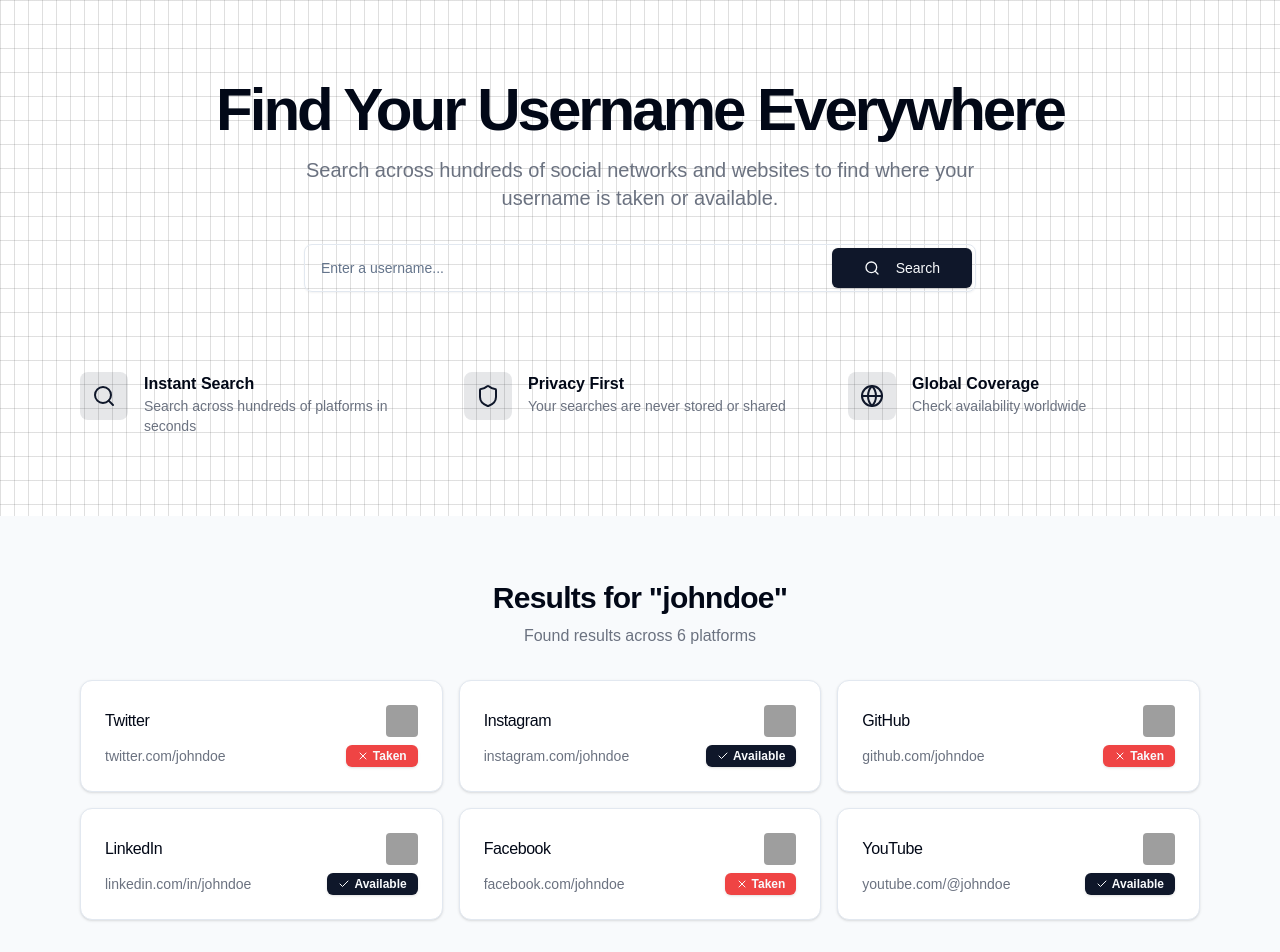
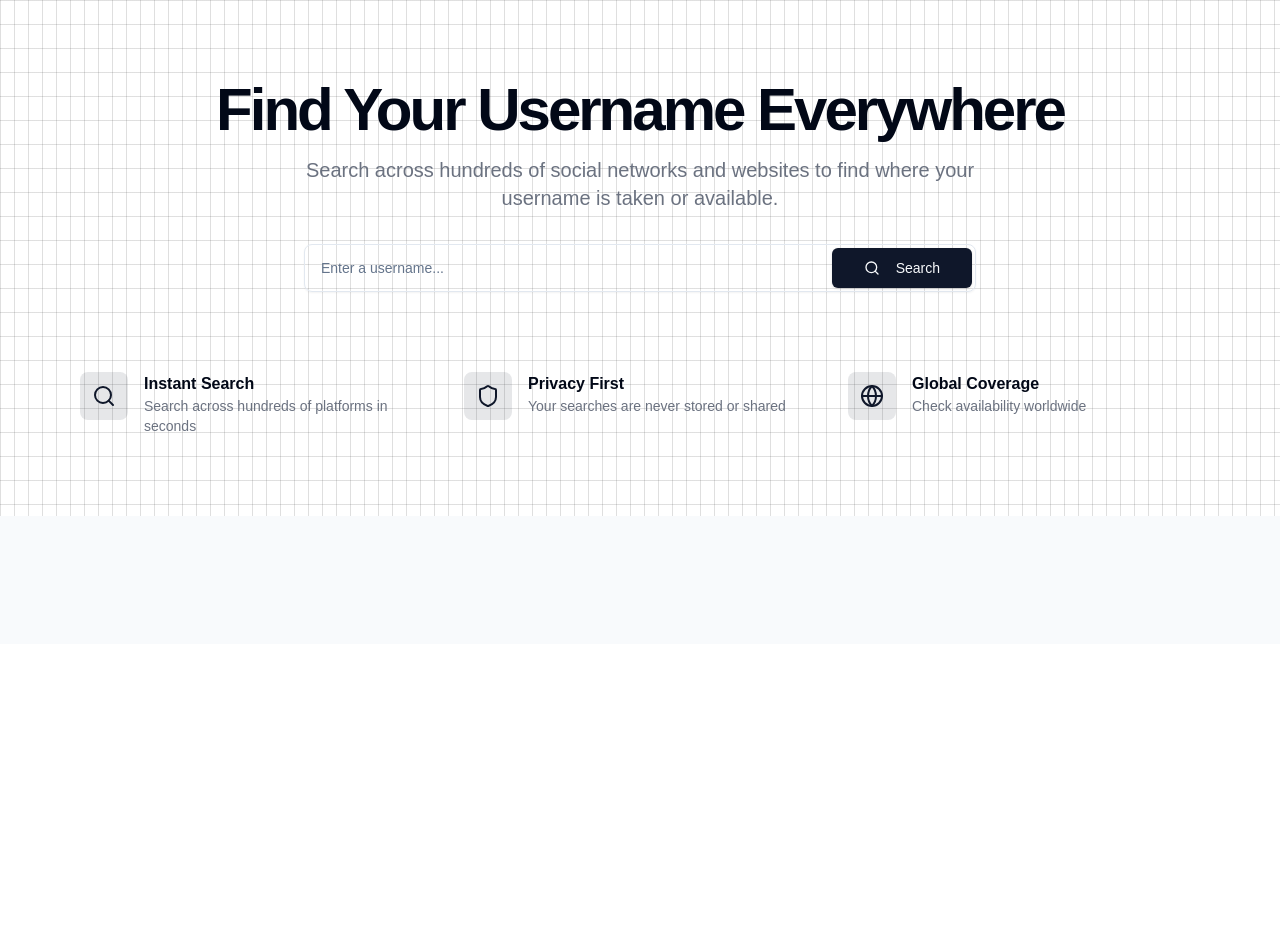
Before and after one commit to miharyjoe/sherlock_saas_frontend, a Next.js app: page / in a window 1280 px wide. Shown: the top 952 px of the page. After the commit the page ends 800 px from the top, so only its background shows below. Built offline with nearby package versions, Linux system fonts and the light colour scheme; grey boxes are pictures that could not be loaded.

Commit message:
feat: implement search functionality with loading state and results display

```diff
--- a/app/page.tsx
+++ b/app/page.tsx
@@ -1,9 +1,32 @@
+"use client";
+
 import { SearchBar } from "@/components/search-bar";
-import { SiteResults } from "@/components/site-result";
 
 import { Globe, Search, Shield } from "lucide-react";
+import { useState } from "react";
+
+import { SiteResults } from "@/components/site-result";
+import { SearchState } from "@/type/usernameType";
 
 export default function Home() {
+  const [searchState, setSearchState] = useState<SearchState>({
+    isLoading: false,
+    results: null,
+    error: null,
+  });
+  const [searchedUsername, setSearchedUsername] = useState<string>("");
+
+  const handleSearchComplete = (state: SearchState) => {
+    setSearchState(state);
+    if (!state.isLoading && !state.error) {
+      setSearchedUsername(
+        state.results
+          ? Object.values(state.results)[0].split("/").slice(-1)[0]
+          : ""
+      );
+    }
+  };
+
   return (
     <main className="min-h-screen">
       {/* Hero Section */}
@@ -21,7 +44,7 @@ export default function Home() {
           </div>
 
           <div className="mt-8">
-            <SearchBar />
+            <SearchBar onSearchComplete={handleSearchComplete} />
           </div>
 
           {/* Features */}
@@ -66,7 +89,12 @@ export default function Home() {
       {/* Results Section */}
       <section className="bg-muted/50">
         <div className="mx-auto max-w-6xl px-4 py-16">
-          <SiteResults />
+          <SiteResults
+            isLoading={searchState.isLoading}
+            results={searchState.results}
+            error={searchState.error}
+            searchedUsername={searchedUsername}
+          />
         </div>
       </section>
     </main>
--- a/components/search-bar.tsx
+++ b/components/search-bar.tsx
@@ -4,14 +4,42 @@ import { Button } from "@/components/ui/button";
 import { Input } from "@/components/ui/input";
 import { Search } from "lucide-react";
 import { useState } from "react";
+import axios from "axios";
+import { SearchState } from "@/type/usernameType";
 
-export function SearchBar() {
+interface SearchBarProps {
+  onSearchComplete: (results: SearchState) => void;
+}
+
+export function SearchBar({ onSearchComplete }: SearchBarProps) {
   const [username, setUsername] = useState("");
+  const [isSearching, setIsSearching] = useState(false);
 
-  const handleSubmit = (e: React.FormEvent) => {
+  const handleSubmit = async (e: React.FormEvent) => {
     e.preventDefault();
-    // Handle search logic here
-    console.log("Searching for:", username);
+    if (!username.trim()) return;
+
+    setIsSearching(true);
+    onSearchComplete({ isLoading: true, results: null, error: null });
+
+    try {
+      const response = await axios.get(
+        `https://sherlock-saas-backend.onrender.com/check_username/?username=${username}`
+      );
+      onSearchComplete({
+        isLoading: false,
+        results: response.data,
+        error: null,
+      });
+    } catch (error) {
+      onSearchComplete({
+        isLoading: false,
+        results: null,
+        error: "Failed to fetch results. Please try again.",
+      });
+    } finally {
+      setIsSearching(false);
+    }
   };
 
   return (
@@ -23,10 +51,16 @@ export function SearchBar() {
           value={username}
           onChange={(e) => setUsername(e.target.value)}
           className="h-12 flex-1 rounded-lg pl-4 pr-20 text-base"
+          disabled={isSearching}
         />
-        <Button type="submit" size="lg" className="absolute right-1 h-10">
+        <Button
+          type="submit"
+          size="lg"
+          className="absolute right-1 h-10"
+          disabled={isSearching}
+        >
           <Search className="h-4 w-4 mr-2" />
-          Search
+          {isSearching ? "Searching..." : "Search"}
         </Button>
       </div>
     </form>
--- a/components/site-result.tsx
+++ b/components/site-result.tsx
@@ -2,88 +2,101 @@
 
 import { Badge } from "@/components/ui/badge";
 import { Card, CardContent, CardHeader, CardTitle } from "@/components/ui/card";
-import { Check, X } from "lucide-react";
+import { Skeleton } from "@/components/ui/skeleton";
+import { UsernameResults } from "@/type/usernameType";
+
+import { ExternalLink } from "lucide-react";
 import Image from "next/image";
 
-// Sample data - in a real app, this would come from your API
-const sampleResults = [
-  {
-    site: "Twitter",
-    available: false,
-    url: "twitter.com/johndoe",
-    icon: "/placeholder.svg?height=32&width=32",
-  },
-  {
-    site: "Instagram",
-    available: true,
-    url: "instagram.com/johndoe",
-    icon: "/placeholder.svg?height=32&width=32",
-  },
-  {
-    site: "GitHub",
-    available: false,
-    url: "github.com/johndoe",
-    icon: "/placeholder.svg?height=32&width=32",
-  },
-  {
-    site: "LinkedIn",
-    available: true,
-    url: "linkedin.com/in/johndoe",
-    icon: "/placeholder.svg?height=32&width=32",
-  },
-  {
-    site: "Facebook",
-    available: false,
-    url: "facebook.com/johndoe",
-    icon: "/placeholder.svg?height=32&width=32",
-  },
-  {
-    site: "YouTube",
-    available: true,
-    url: "youtube.com/@johndoe",
-    icon: "/placeholder.svg?height=32&width=32",
-  },
-];
+interface SiteResultsProps {
+  isLoading: boolean;
+  results: UsernameResults | null;
+  error: string | null;
+  searchedUsername?: string;
+}
 
-export function SiteResults() {
+export function SiteResults({
+  isLoading,
+  results,
+  error,
+  searchedUsername,
+}: SiteResultsProps) {
+  if (error) {
+    return (
+      <div className="text-center text-red-500">
+        <p>{error}</p>
+      </div>
+    );
+  }
+
+  if (isLoading) {
+    return (
+      <div>
+        <div className="mb-8 text-center">
+          <Skeleton className="h-8 w-64 mx-auto" />
+          <Skeleton className="h-4 w-48 mx-auto mt-2" />
+        </div>
+        <div className="grid gap-4 sm:grid-cols-2 lg:grid-cols-3">
+          {[...Array(6)].map((_, i) => (
+            <Card key={i}>
+              <CardHeader className="flex flex-row items-center space-y-0 pb-2">
+                <Skeleton className="h-4 w-24" />
+                <Skeleton className="h-8 w-8 rounded ml-auto" />
+              </CardHeader>
+              <CardContent>
+                <div className="flex items-center justify-between">
+                  <Skeleton className="h-4 w-32" />
+                  <Skeleton className="h-5 w-20" />
+                </div>
+              </CardContent>
+            </Card>
+          ))}
+        </div>
+      </div>
+    );
+  }
+
+  if (!results) {
+    return null;
+  }
+
+  const sites = Object.entries(results);
+
   return (
     <div>
       <div className="mb-8 text-center">
         <h2 className="text-3xl font-bold tracking-tight">
-          Results for &quot;johndoe&quot;
+          Results for &quot;{searchedUsername}&quot;
         </h2>
         <p className="mt-2 text-gray-500 dark:text-gray-400">
-          Found results across {sampleResults.length} platforms
+          Found results across {sites.length} platforms
         </p>
       </div>
       <div className="grid gap-4 sm:grid-cols-2 lg:grid-cols-3">
-        {sampleResults.map((result) => (
-          <Card key={result.site}>
+        {sites.map(([site, url]) => (
+          <Card key={site}>
             <CardHeader className="flex flex-row items-center space-y-0 pb-2">
               <CardTitle className="flex-1 text-base font-medium">
-                {result.site}
+                {site}
               </CardTitle>
               <Image
-                alt={`${result.site} icon`}
+                alt={`${site} icon`}
                 className="h-8 w-8 rounded"
-                src={result.icon}
-                width={8}
-                height={8}
+                src={`/placeholder.svg?height=32&width=32`}
               />
             </CardHeader>
             <CardContent>
               <div className="flex items-center justify-between">
-                <p className="text-sm text-gray-500 dark:text-gray-400">
-                  {result.url}
-                </p>
-                <Badge variant={result.available ? "default" : "destructive"}>
-                  {result.available ? (
-                    <Check className="mr-1 h-3 w-3" />
-                  ) : (
-                    <X className="mr-1 h-3 w-3" />
-                  )}
-                  {result.available ? "Available" : "Taken"}
-                </Badge>
+                <a
+                  href={url}
+                  target="_blank"
+                  rel="noopener noreferrer"
+                  className="text-sm text-blue-500 hover:text-blue-700 flex items-center gap-1"
+                >
+                  Visit Profile
+                  <ExternalLink className="h-3 w-3" />
+                </a>
+                <Badge variant="default">Found</Badge>
               </div>
             </CardContent>
           </Card>
```
